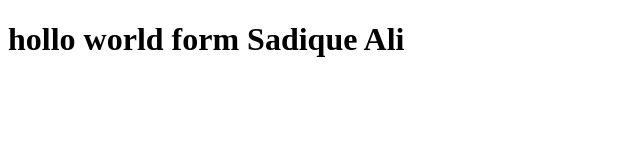
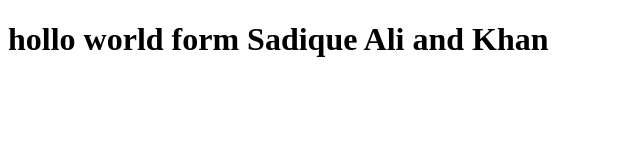
Before and after one commit to Sadiqueali042/Bootcamp2020sample, a plain HTML site: page index.html in a window 1280 px wide. Shown: the whole page, without its empty margins (0-640 px from the left). Drawn offline with Linux system fonts and the light colour scheme.

Commit message:
Updated index .html

```diff
--- a/index.html
+++ b/index.html
@@ -6,6 +6,6 @@
     <title>Document</title>
 </head>
 <body>
-    <h1>hollo world form Sadique Ali</h1>
+    <h1>hollo world form Sadique Ali and Khan</h1>
 </body>
 </html>
```
